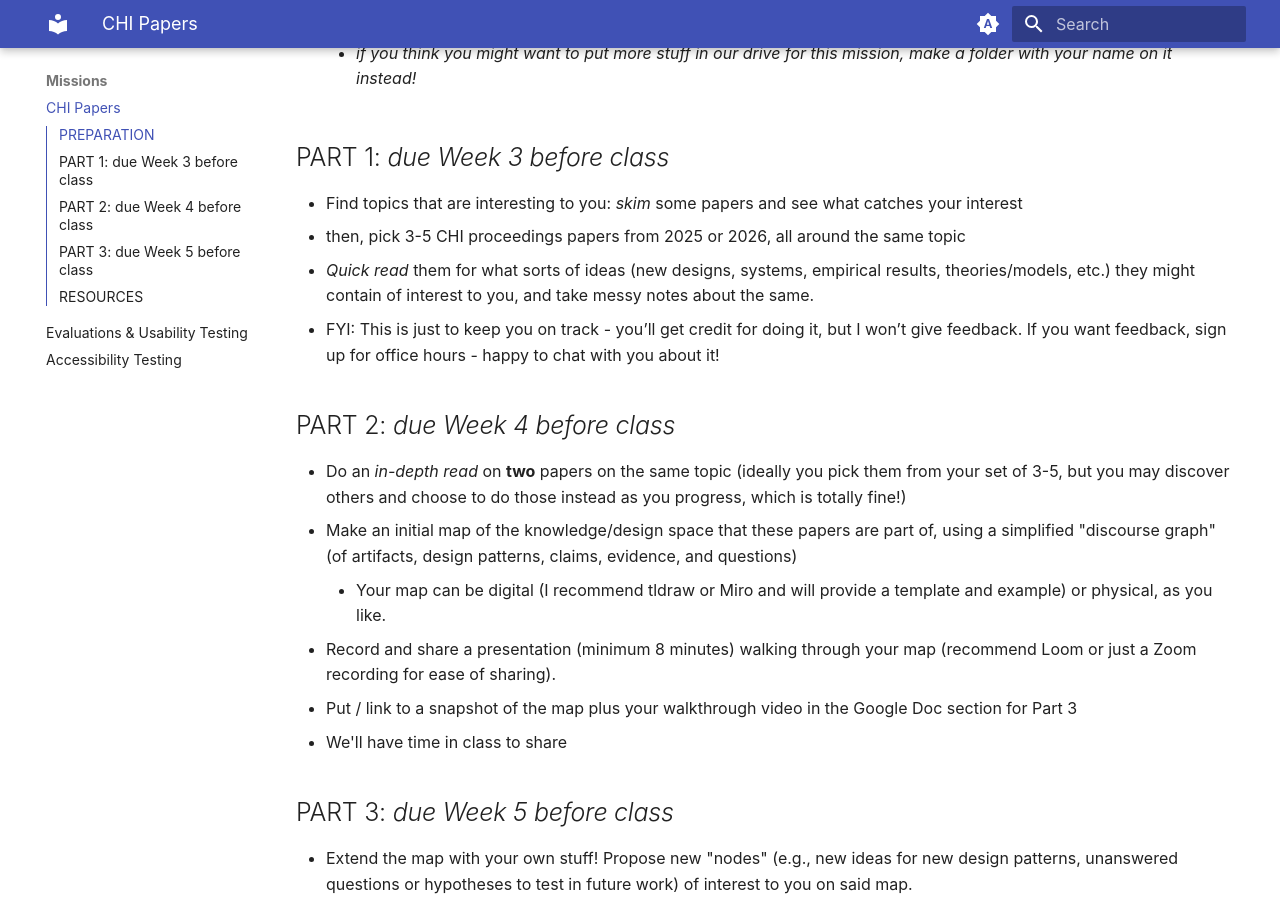
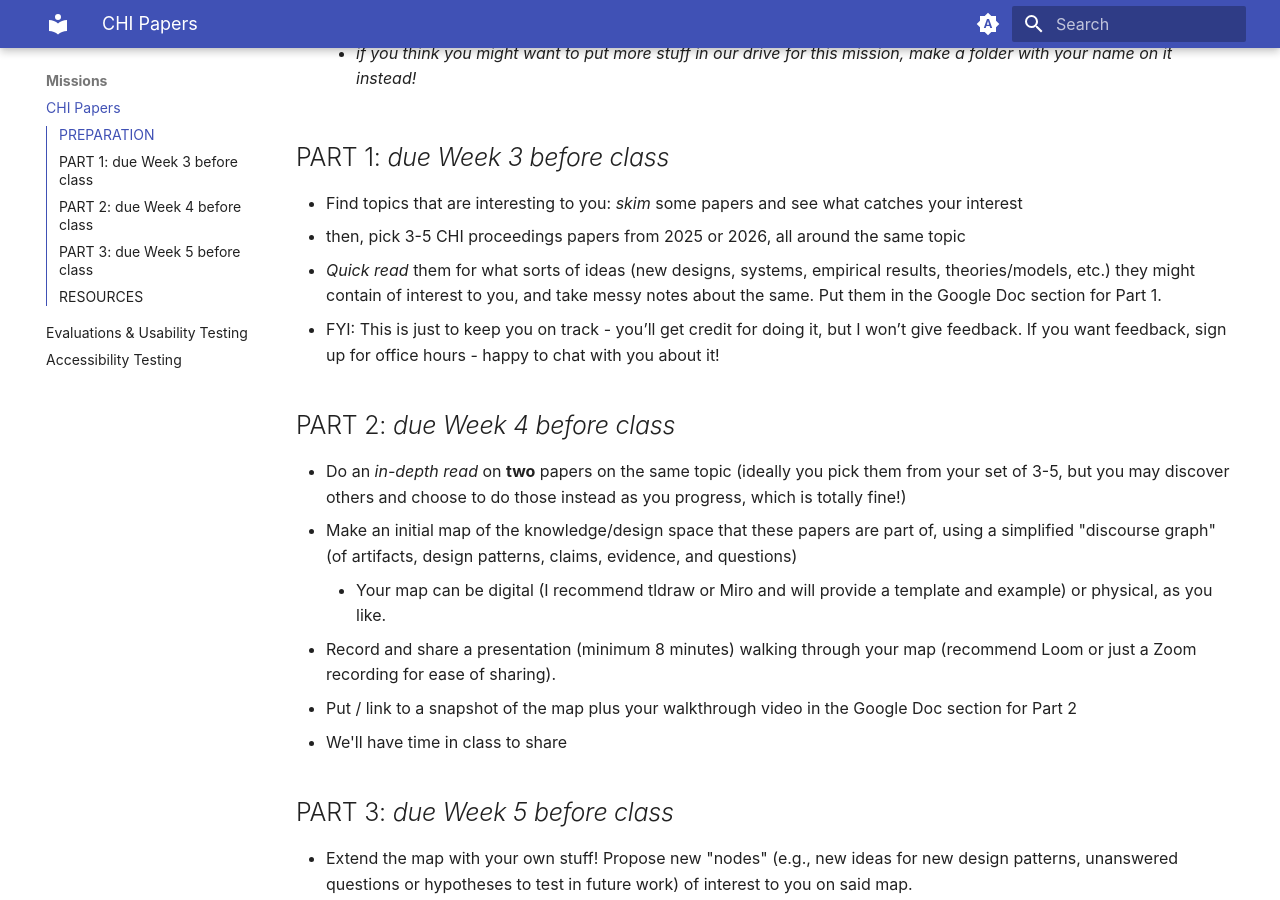
Before and after one commit to joelchan/inst631-fa26-site, an MkDocs documentation site: the page built from docs/missions/chi-papers.md, in a window 1280 px wide and 900 px high, scrolled down 718 px. Built offline with MkDocs 1.6.1 and Material for MkDocs 9.7.7, drawn with Linux system fonts in a browser that asks for light colours.

Commit message:
Sync from vault 91d4635
Catch four stale cross-references from the mission renumbering

A sweep of frontmatter against prose against the schedule, after the
submission-model changes.

Quest notes, all the same failure the style guide names — frontmatter
right, prose stale:

- Week 5 said CHI Part 2 was due; it is Part 3
- Week 8 said the eval mission's Part 1 (expert review prep); it is Part 2,
  the review itself
- Week 9 said Part 2; it is Part 3, the usability test

CHI mission: Part 2 told students to put their map in the Part 3 section,
and Part 1 had no destination at all — it lost one when the ELMS discussion
TODO came out, so a graded deliverable had nowhere to go.

Also flags a superseded decision in the draft schedule. It has the
comparison written before students leave the Week 13 room and the mission
worth 12; the workshop stayed but the write-up is now due Week 14, and the
mission is worth 15.

Co-Authored-By: Claude Opus 5 (1M context) <noreply@anthropic.com>
Claude-Session: https://claude.ai/code/session_01PYBzME84GdvKLYDrH38CW6

Generated by publish-site.yml from joelchan/inst631-fa26.

```diff
--- a/docs/missions/chi-papers.md
+++ b/docs/missions/chi-papers.md
@@ -20,7 +20,7 @@ This mission is a good way to get started on understanding HCI research - especi
 
 - Find topics that are interesting to you: _skim_ some papers and see what catches your interest
 - then, pick 3-5 CHI proceedings papers from 2025 or 2026, all around the same topic
-- _Quick read_ them for what sorts of ideas (new designs, systems, empirical results, theories/models, etc.) they might contain of interest to you, and take messy notes about the same.
+- _Quick read_ them for what sorts of ideas (new designs, systems, empirical results, theories/models, etc.) they might contain of interest to you, and take messy notes about the same. Put them in the Google Doc section for Part 1.
 - FYI: This is just to keep you on track - you’ll get credit for doing it, but I won’t give feedback. If you want feedback, sign up for office hours - happy to chat with you about it!
 
 ## PART 2: _due Week 4 before class_
@@ -29,7 +29,7 @@ This mission is a good way to get started on understanding HCI research - especi
 - Make an initial map of the knowledge/design space that these papers are part of, using a simplified "discourse graph" (of artifacts, design patterns, claims, evidence, and questions)
 	- Your map can be digital (I recommend tldraw or Miro and will provide a template and example) or physical, as you like.
 - Record and share a presentation (minimum 8 minutes) walking through your map (recommend Loom or just a Zoom recording for ease of sharing).
-- Put / link to a snapshot of the map plus your walkthrough video in the Google Doc section for Part 3
+- Put / link to a snapshot of the map plus your walkthrough video in the Google Doc section for Part 2
 - We'll have time in class to share
 
 ## PART 3: _due Week 5 before class_
```
Also changed, not shown: docs/quests/week-05.md (+1 -1 lines), docs/quests/week-08.md (+1 -1 lines), docs/quests/week-09.md (+1 -1 lines), docs/syllabus.md (+2 -4 lines).
